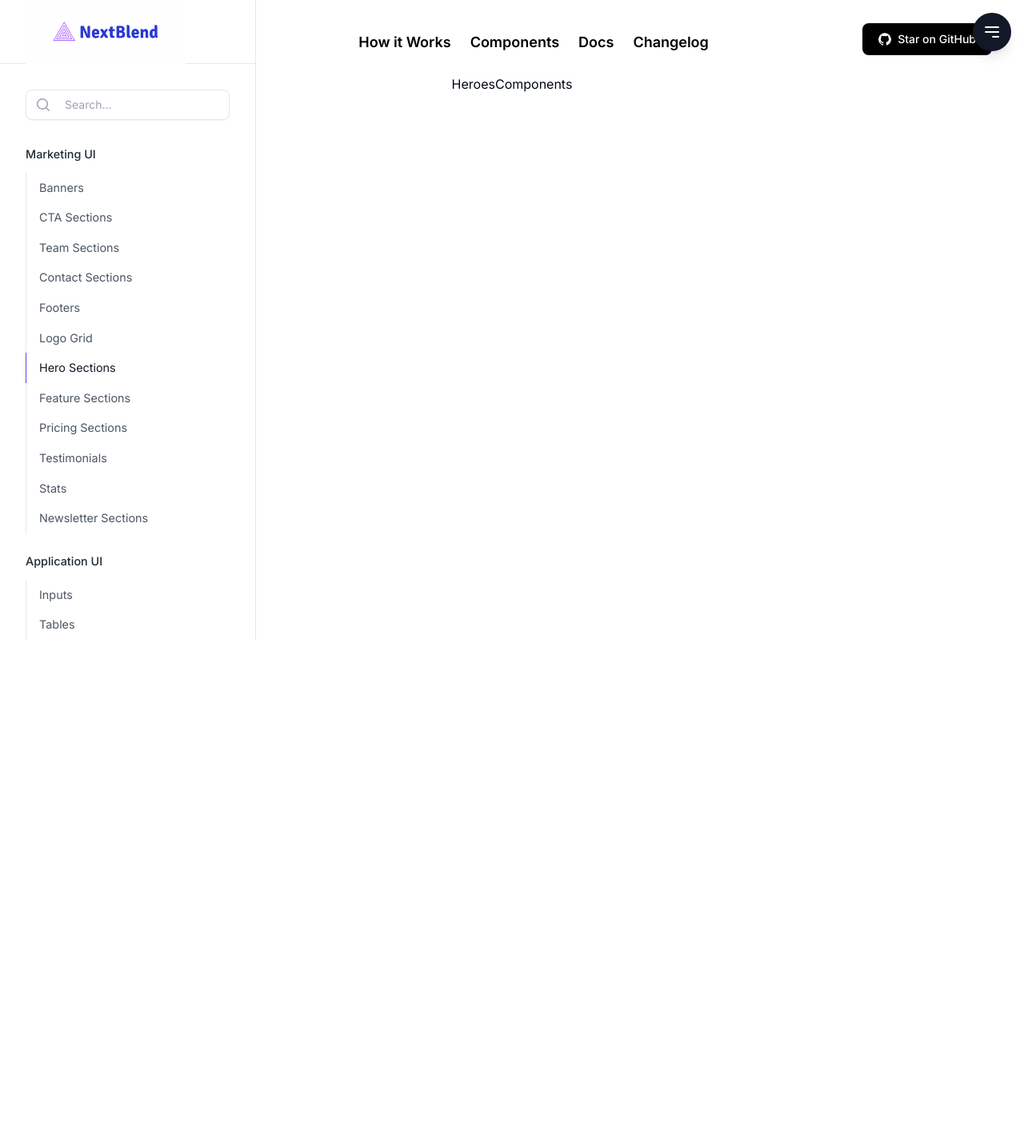
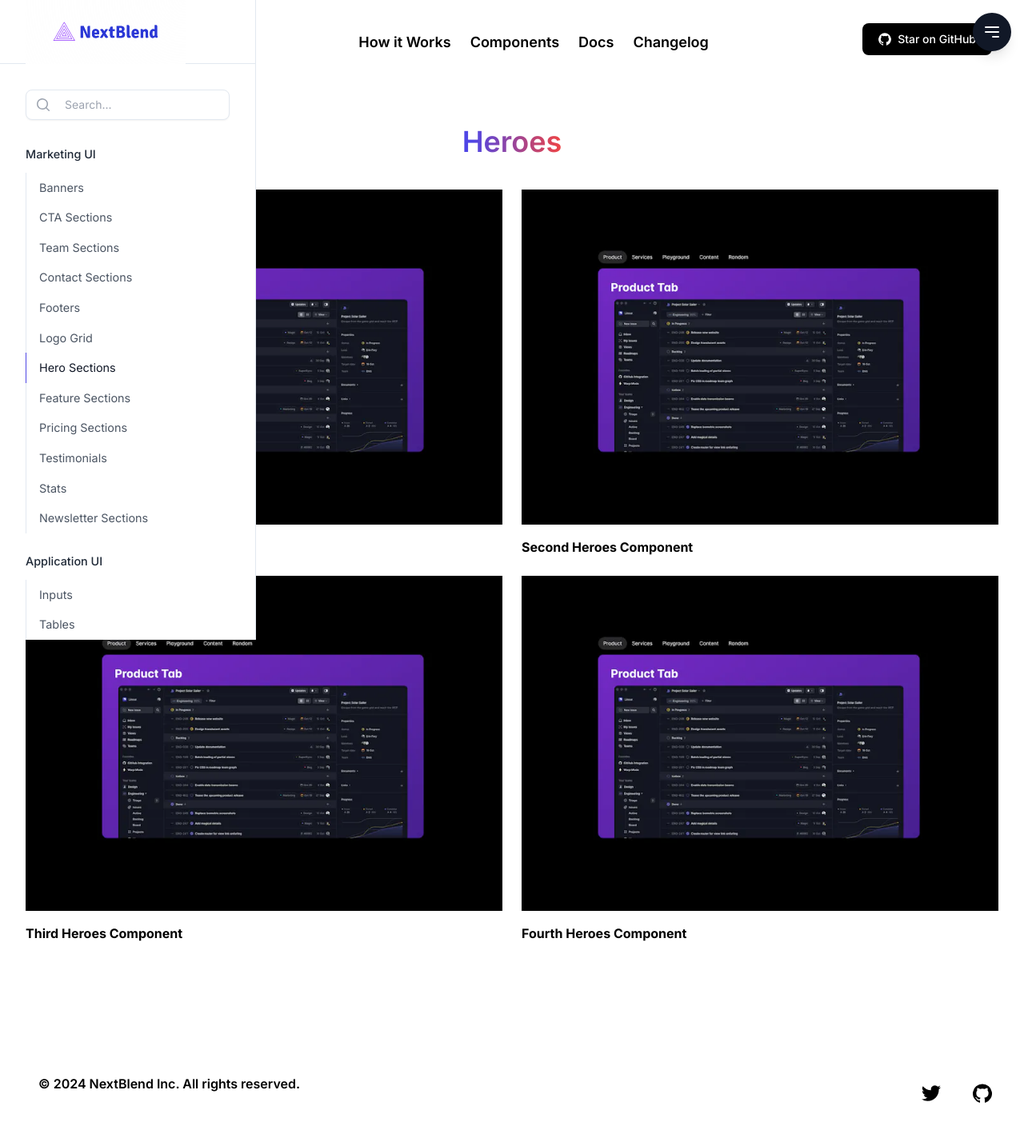
Before and after one commit to gaurav-sarage/NextBlend, a Next.js app: page /components/heroes in a window 1280 px wide. Shown: the whole page at 80% size. Before the commit the page ends 800 px from the top, so only its background shows below. Built offline with nearby package versions, Linux system fonts and the light colour scheme; no server answers.

Commit message:
📋 Setup the `Heroes` components page boilerplate

```diff
--- a/app/(pages)/components/heroes/page.js
+++ b/app/(pages)/components/heroes/page.js
@@ -1,17 +1,98 @@
-import Navbar from '@/app/components/Navbar'
-import Sidebar from '@/app/components/Sidebar'
-import React from 'react'
+import Link from "next/link";
 
-const HeroesComponents = () => {
+import React from "react";
+
+import Navbar from "@/app/components/Navbar";
+import Sidebar from "@/app/components/Sidebar";
+import Footer from "@/app/components/Footer";
+
+const ListHeroComponents = () => {
     return (
         <>
             <Navbar />
+            <section className="py-10 bg-white sm:py-12 lg:py-16">
+                <div className="px-4 mx-auto sm:px-6 lg:px-8 max-w-7xl">
+                    <div className="max-w-md mx-auto text-center">
+                        <h2 className="text-black text-3xl font-semibold sm:text-4xl bg-gradient-to-r from-indigo-600 from-10% via-red-500 via-100% to-violet-600 to-100% inline-block text-transparent bg-clip-text">
+                            Heroes
+                        </h2>
+                    </div>
+
+                    <div className="grid grid-cols-1 gap-6 mt-6 lg:mt-10 lg:gap-6 lg:grid-cols-2">
+                        {/* First CTA Component */}
+                        <div className="relative group">
+                            <div className="overflow-hidden aspect-w-1 aspect-h-1">
+                                <img className="object-cover w-full h-full transition-all duration-300 group-hover:scale-125" src="/tabs.png" alt="First CTA Component" />
+                            </div>
+                            <div className="flex items-start justify-between mt-4 space-x-4">
+                                <div>
+                                    <h3 className="text-xs font-bold text-black hover:text-indigo-600 sm:text-sm md:text-base">
+                                        <Link href="/components/heroes">
+                                            First Heroes Component
+                                            <span className="absolute inset-0" aria-hidden="true"></span>
+                                        </Link>
+                                    </h3>
+                                </div>
+                            </div>
+                        </div>
+
+                        {/* Second CTA Component */}
+                        <div className="relative group">
+                            <div className="overflow-hidden aspect-w-1 aspect-h-1">
+                                <img className="object-cover w-full h-full transition-all duration-300 group-hover:scale-125" src="/tabs.png" alt="First CTA Component" />
+                            </div>
+                            <div className="flex items-start justify-between mt-4 space-x-4">
+                                <div>
+                                    <h3 className="text-xs font-bold text-black hover:text-indigo-600 sm:text-sm md:text-base">
+                                        <Link href="/components/heroes">
+                                            Second Heroes Component
+                                            <span className="absolute inset-0" aria-hidden="true"></span>
+                                        </Link>
+                                    </h3>
+                                </div>
+                            </div>
+                        </div>
+
+                        {/* Third CTA Component */}
+                        <div className="relative group">
+                            <div className="overflow-hidden aspect-w-1 aspect-h-1">
+                                <img className="object-cover w-full h-full transition-all duration-300 group-hover:scale-125" src="/tabs.png" alt="First CTA Component" />
+                            </div>
+                            <div className="flex items-start justify-between mt-4 space-x-4">
+                                <div>
+                                    <h3 className="text-xs font-bold text-black hover:text-indigo-600 sm:text-sm md:text-base">
+                                        <Link href="/components/heroes">
+                                            Third Heroes Component
+                                            <span className="absolute inset-0" aria-hidden="true"></span>
+                                        </Link>
+                                    </h3>
+                                </div>
+                            </div>
+                        </div>
+
+                        {/* Fourth CTA Component */}
+                        <div className="relative group">
+                            <div className="overflow-hidden aspect-w-1 aspect-h-1">
+                                <img className="object-cover w-full h-full transition-all duration-300 group-hover:scale-125" src="/tabs.png" alt="First CTA Component" />
+                            </div>
+                            <div className="flex items-start justify-between mt-4 space-x-4">
+                                <div>
+                                    <h3 className="text-xs font-bold text-black hover:text-indigo-600 sm:text-sm md:text-base">
+                                        <Link href="/components/heroes">
+                                            Fourth Heroes Component
+                                            <span className="absolute inset-0" aria-hidden="true"></span>
+                                        </Link>
+                                    </h3>
+                                </div>
+                            </div>
+                        </div>
+                    </div>
+                </div>
+            </section>
             <Sidebar />
-            <div className='text-center'>
-                HeroesComponents
-            </div>
+            <Footer />
         </>
-    )
-}
+    );
+};
 
-export default HeroesComponents
+export default ListHeroComponents;
```
